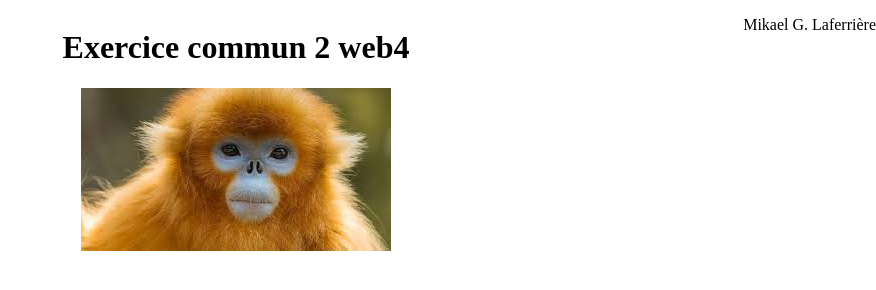
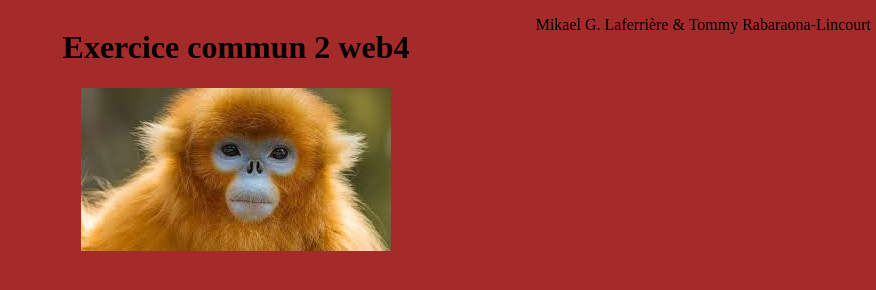
Before and after one commit to MGLaf/web4_exercice_commun02, a plain HTML site: page index.html in a window 1280 px wide. Shown: the whole page, without its empty margins (404-1280 px from the left). Drawn offline with Linux system fonts and the light colour scheme.

Commit message:
Commit son petit body de wow! -Tommy Rabaraona-Lincourt

```diff
--- a/css/style.css
+++ b/css/style.css
@@ -1,7 +1,7 @@
 p {
     position: absolute;
     top: 0;
-    right: 0;
+    right: 5px;
 }
 
 div {
@@ -9,3 +9,7 @@ div {
     flex-direction: column;
     align-items: center;
 }
+
+body {
+    background-color: brown;
+}
--- a/index.html
+++ b/index.html
@@ -9,11 +9,13 @@
 </head>
 
 <body>
-    <p>Mikael G. Laferrière</p>
+
+    <p>Mikael G. Laferrière & Tommy Rabaraona-Lincourt</p>
     <div>
         <h1>Exercice commun 2 web4</h1>
         <img src="images/singe.jpg" alt="">
     </div>
+
 </body>
 
 </html>
```
